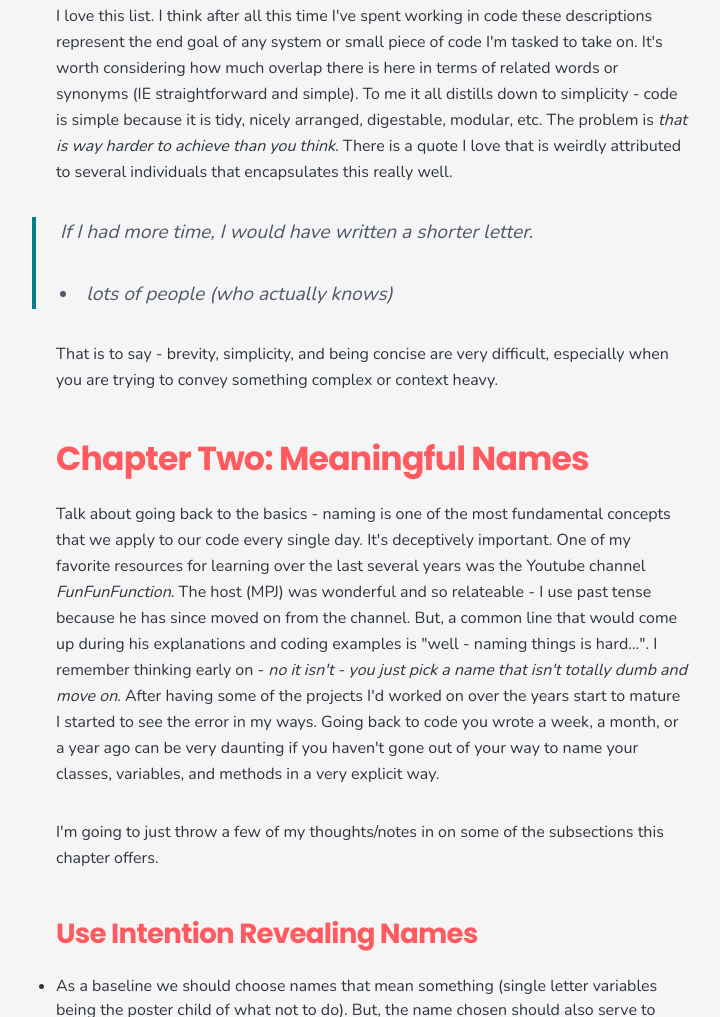
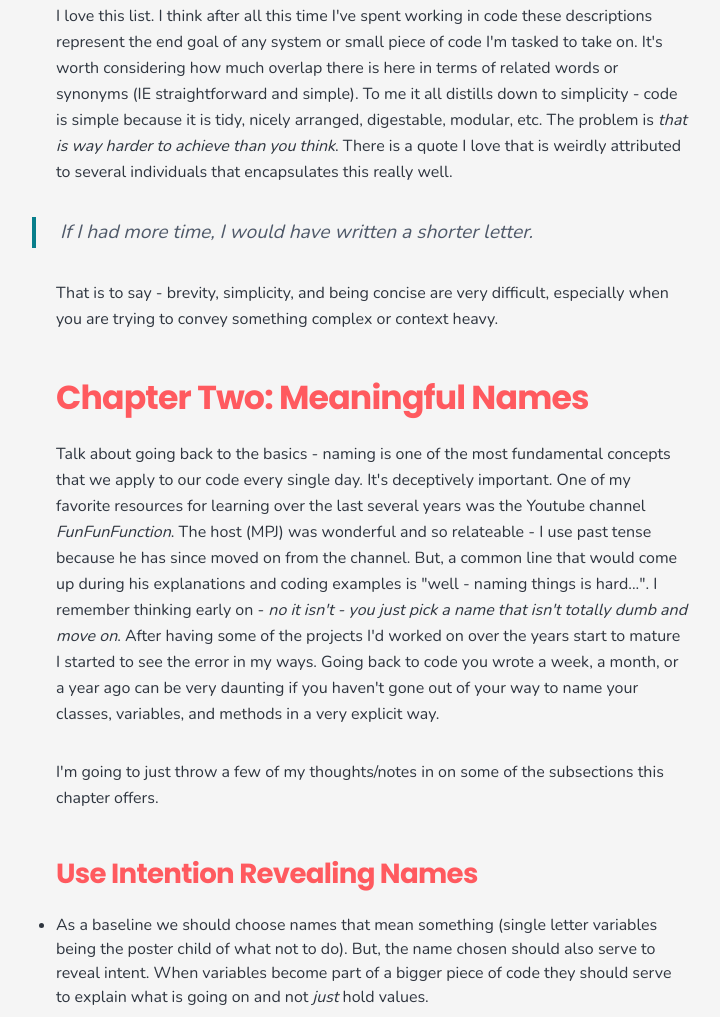
Before and after one commit to justinvoelkel/blog, a Gatsby site: page /back-to-basics-clean-code-chapter-one/ in a window 1280 px wide. Shown: the part 2266-3283 px from the top of the page, without its empty margins (268-988 px from the left). Built offline with nearby package versions, Linux system fonts and the light colour scheme; Gatsby itself is replaced by a stand-in of ours.

Commit message:
fix blockquote attribution

```diff
--- a/content/blog/back-to-basics-clean-code-chapter-one/index.md
+++ b/content/blog/back-to-basics-clean-code-chapter-one/index.md
@@ -34,7 +34,6 @@ These subsections introduce you to the high level attributes of clean code as we
 I love this list. I think after all this time I've spent working in code these descriptions represent the end goal of any system or small piece of code I'm tasked to take on. It's worth considering how much overlap there is here in terms of related words or synonyms (IE straightforward and simple). To me it all distills down to simplicity - code is simple because it is tidy, nicely arranged, digestable, modular, etc. The problem is _that is way harder to achieve than you think_. There is a quote I love that is weirdly attributed to several individuals that encapsulates this really well.
 
 > If I had more time, I would have written a shorter letter.
-> - lots of people (who actually knows)
 
 That is to say - brevity, simplicity, and being concise are very difficult, especially when you are trying to convey something complex or context heavy.
 
```
